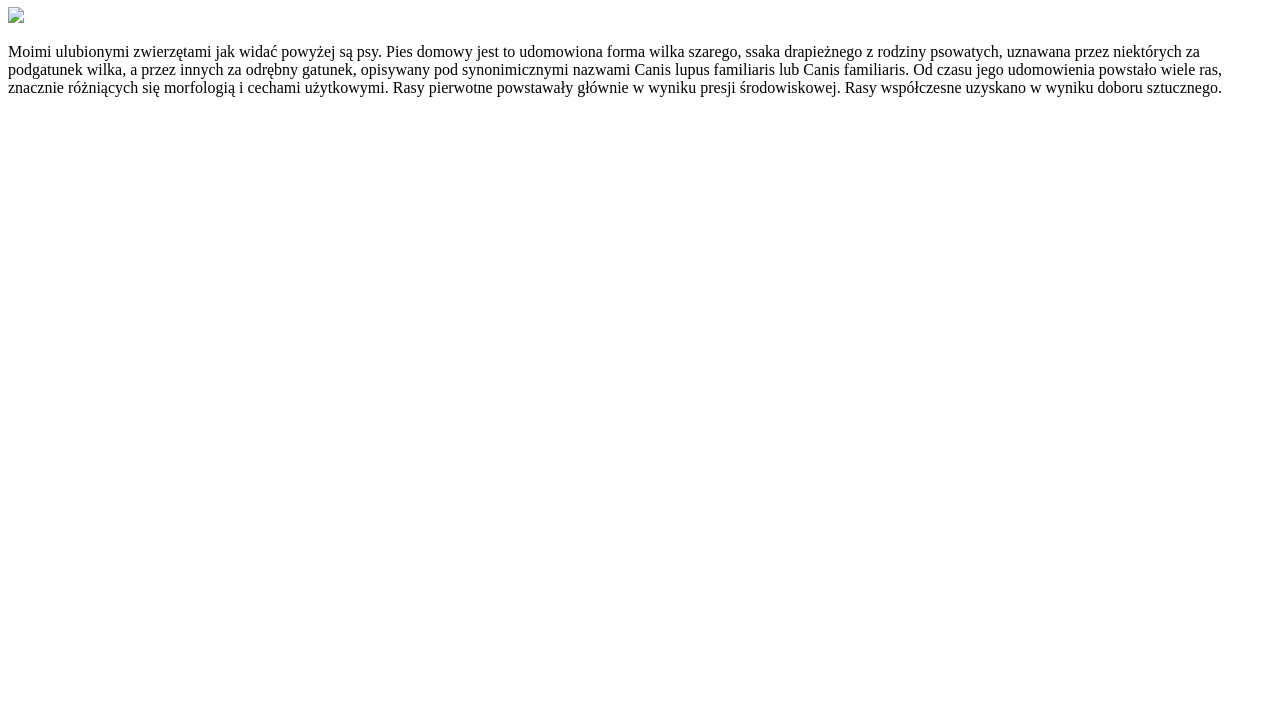
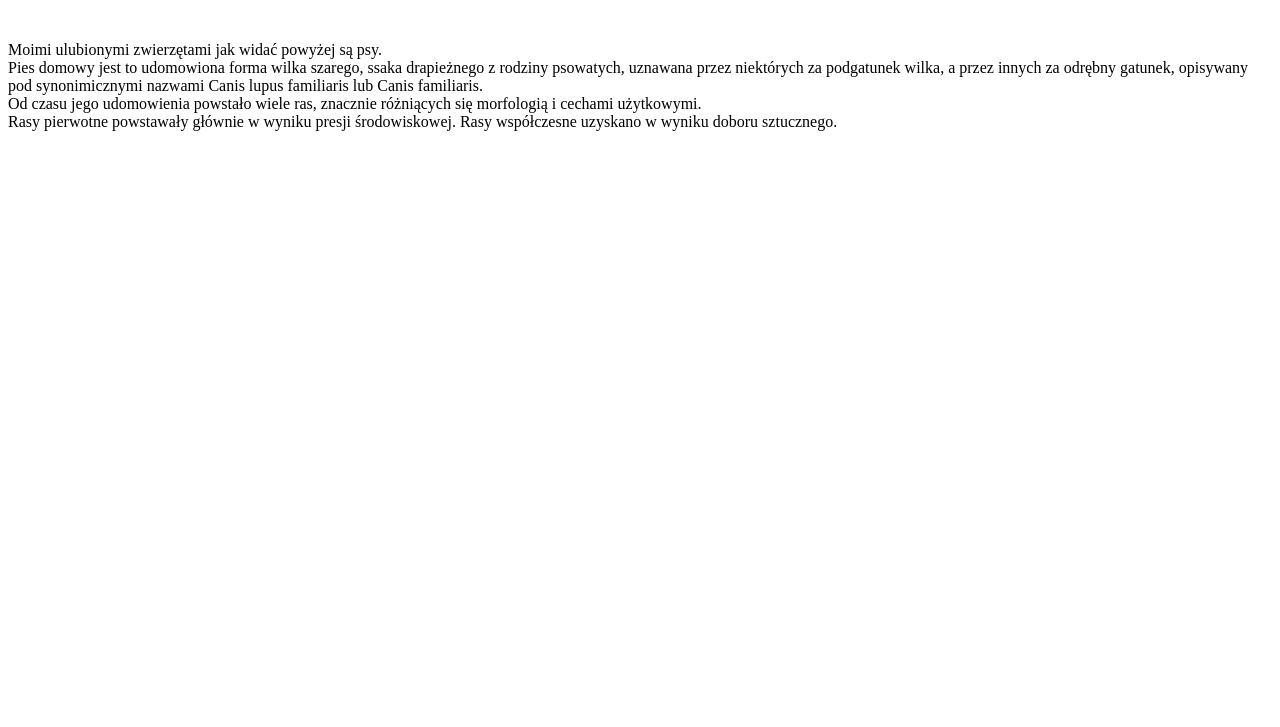
Before and after one commit to WiktoriaM03/WiktoriaM03.github.io, a plain HTML site: page index.html in a window 1280 px wide. Shown: the part 73-800 px from the top of the page. Drawn offline with Linux system fonts and the light colour scheme.

Commit message:
Update index.html

```diff
--- a/index.html
+++ b/index.html
@@ -9,12 +9,12 @@
  </style>
   <body>
   <h1> Moje ulubione zwierzątko </h1>
-   <img src="psy-rasowe">
+   <img src="">
   <p>
-   Moimi ulubionymi zwierzętami jak widać powyżej są psy.
+   Moimi ulubionymi zwierzętami jak widać powyżej są psy. <br>
    Pies domowy jest to udomowiona forma wilka szarego, ssaka drapieżnego z rodziny psowatych, uznawana przez niektórych za podgatunek wilka,
-   a przez innych za odrębny gatunek, opisywany pod synonimicznymi nazwami Canis lupus familiaris lub Canis familiaris.
-   Od czasu jego udomowienia powstało wiele ras, znacznie różniących się morfologią i cechami użytkowymi.
+   a przez innych za odrębny gatunek, opisywany pod synonimicznymi nazwami Canis lupus familiaris lub Canis familiaris.<br>
+   Od czasu jego udomowienia powstało wiele ras, znacznie różniących się morfologią i cechami użytkowymi.<br>
    Rasy pierwotne powstawały głównie w wyniku presji środowiskowej. Rasy współczesne uzyskano w wyniku doboru sztucznego.
    </p>
 
```
